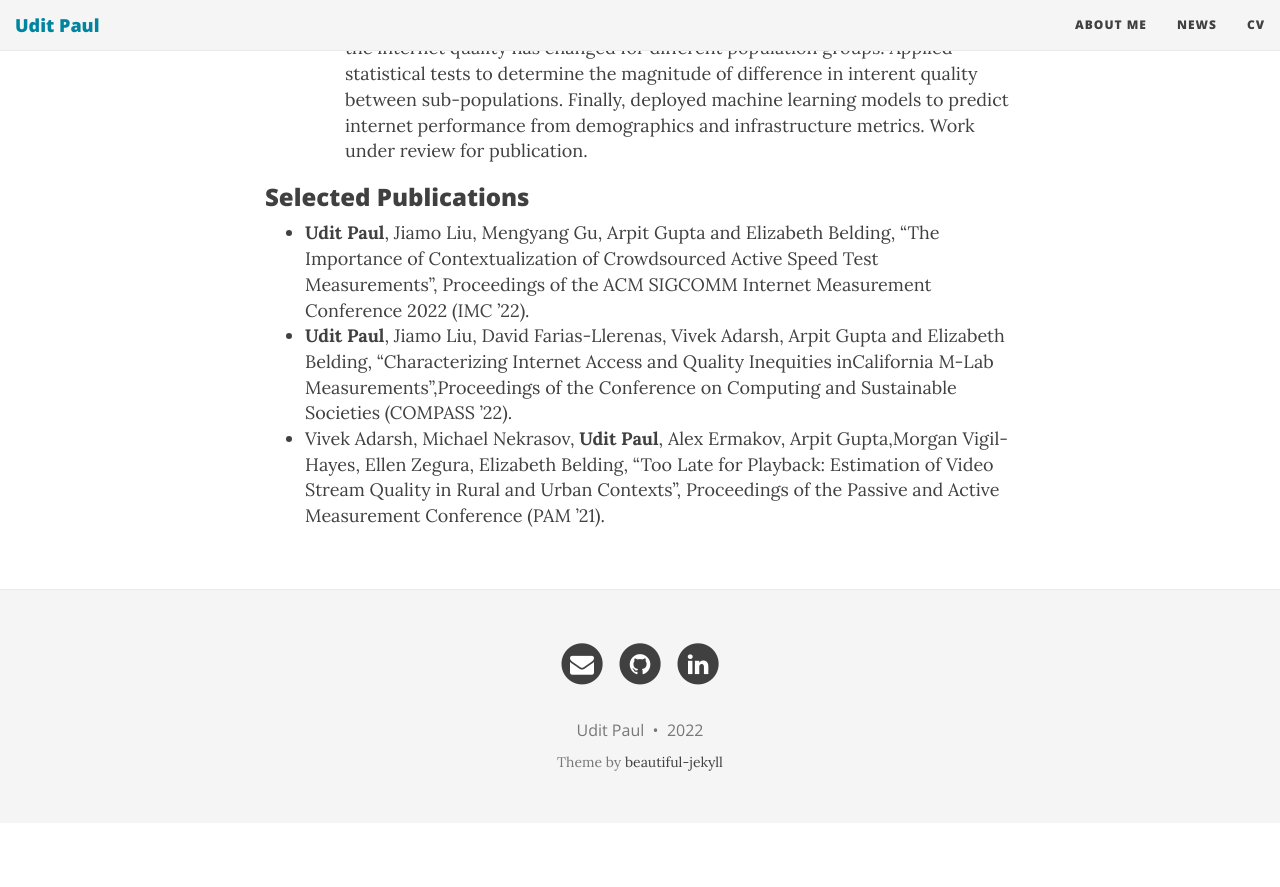
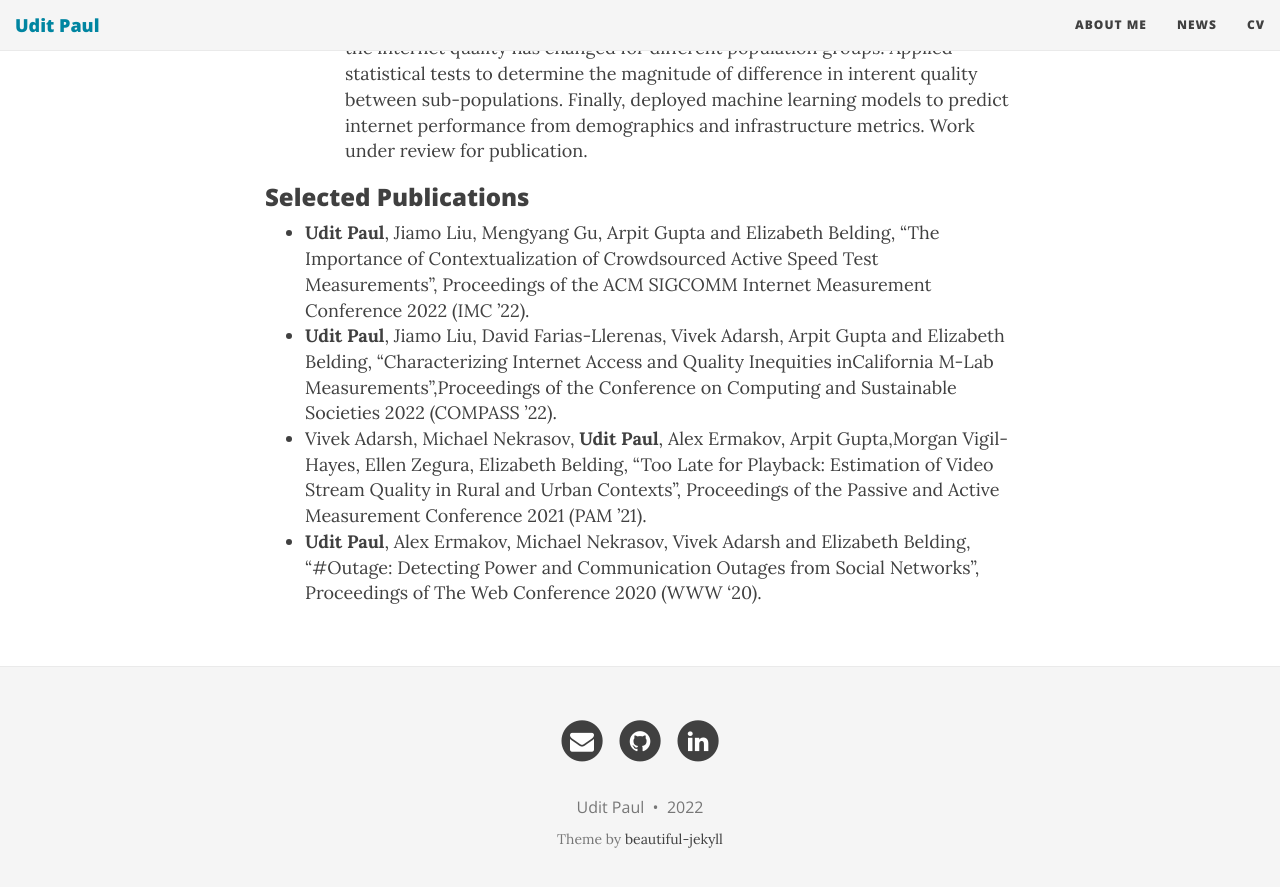
Before and after one commit to u-paul/u-paul.github.io, a Jekyll site: the page built from aboutme.md, in a window 1280 px wide and 900 px high, scrolled down 1274 px. Shown: the top 887 px of the window. Built offline with Jekyll 4.4.1, drawn with Linux system fonts in a browser that asks for light colours; nearby versions of some CDN libraries; before the commit the page ends 2097 px from its top, so only the background shows below that.

Commit message:
added publication in about me

```diff
--- a/aboutme.md
+++ b/aboutme.md
@@ -37,5 +37,6 @@ title: About Me
 
 ### Selected Publications
 - **Udit Paul**, Jiamo Liu, Mengyang Gu, Arpit Gupta and Elizabeth Belding, “The Importance of Contextualization of Crowdsourced Active Speed Test Measurements”, Proceedings of the ACM SIGCOMM Internet Measurement Conference 2022 (IMC ’22).
-- **Udit Paul**, Jiamo Liu, David Farias-Llerenas, Vivek Adarsh, Arpit Gupta and Elizabeth Belding, “Characterizing Internet Access and Quality Inequities inCalifornia M-Lab Measurements”,Proceedings of the Conference on Computing and Sustainable Societies (COMPASS ’22).
-- Vivek Adarsh, Michael Nekrasov, **Udit Paul**, Alex Ermakov, Arpit Gupta,Morgan Vigil-Hayes, Ellen Zegura, Elizabeth Belding, “Too Late for Playback: Estimation of Video Stream Quality in Rural and Urban Contexts”, Proceedings of the Passive and Active Measurement Conference (PAM ’21).
+- **Udit Paul**, Jiamo Liu, David Farias-Llerenas, Vivek Adarsh, Arpit Gupta and Elizabeth Belding, “Characterizing Internet Access and Quality Inequities inCalifornia M-Lab Measurements”,Proceedings of the Conference on Computing and Sustainable Societies 2022 (COMPASS ’22).
+- Vivek Adarsh, Michael Nekrasov, **Udit Paul**, Alex Ermakov, Arpit Gupta,Morgan Vigil-Hayes, Ellen Zegura, Elizabeth Belding, “Too Late for Playback: Estimation of Video Stream Quality in Rural and Urban Contexts”, Proceedings of the Passive and Active Measurement Conference 2021 (PAM ’21).
+- **Udit Paul**, Alex Ermakov, Michael Nekrasov, Vivek Adarsh and Elizabeth Belding, “#Outage: Detecting Power and Communication Outages from Social Networks”, Proceedings of The Web Conference 2020 (WWW '20).
```
